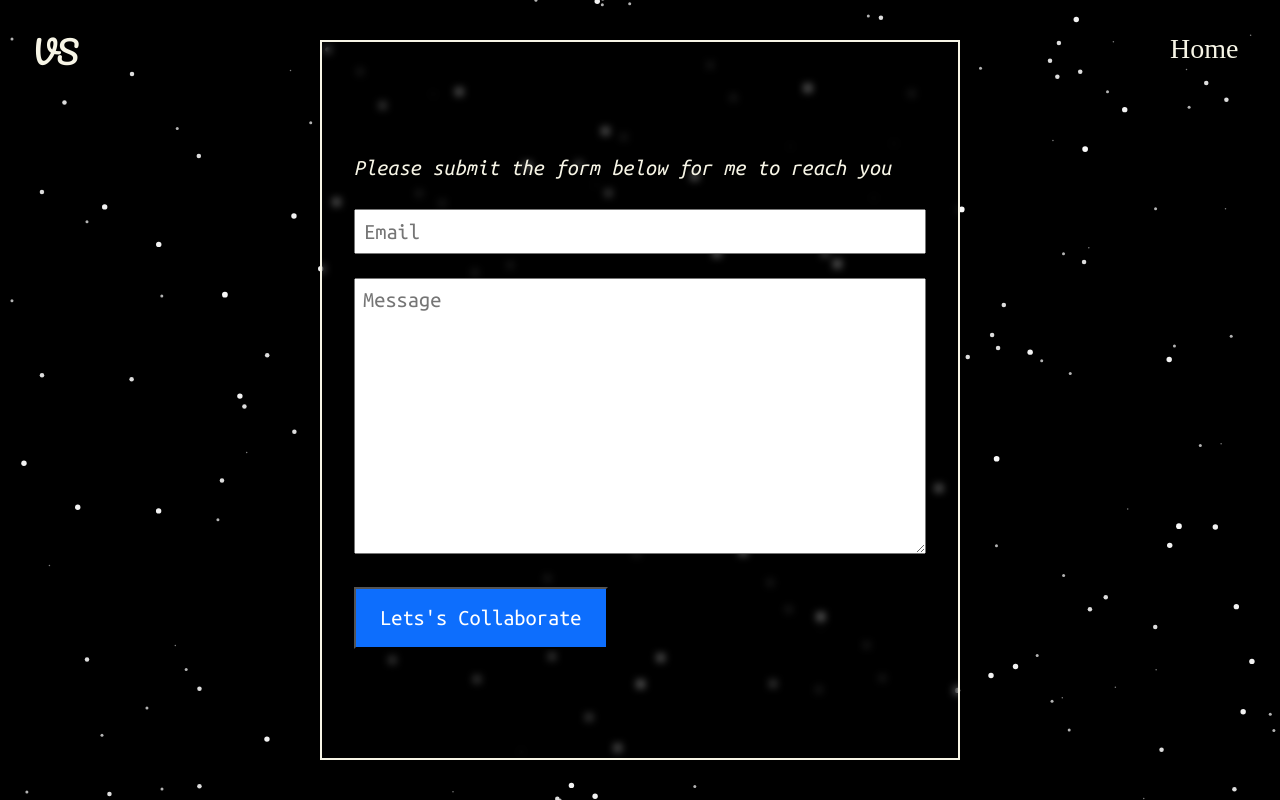
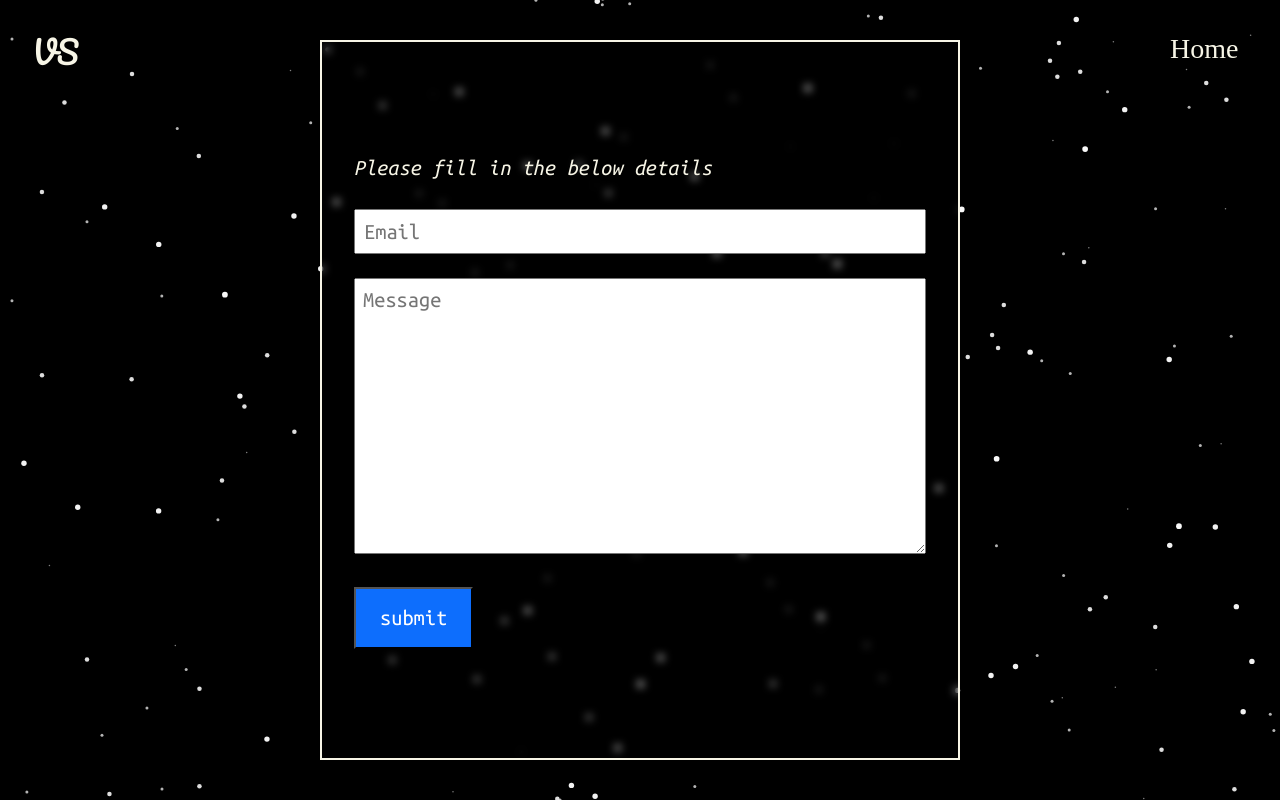
Before and after one commit to Vignesh-Sivaraman/Personal-Portfolio, a React (Create React App) app: page /contact in a window 1280 px wide. Built offline with nearby package versions, Linux system fonts and the light colour scheme.

Commit message:
form text updated

```diff
--- a/src/components/Contact.js
+++ b/src/components/Contact.js
@@ -72,7 +72,7 @@
             initial={{ opacity: 0 }}
             animate={{ opacity: 1, transition: { duration: 1, delay: 1 } }}
           >
-            <div>Please submit the form below for me to reach you</div>
+            <div>Please fill in the below details</div>
             <div>
               {" "}
               <form
@@ -99,7 +99,7 @@
                 </div>
                 <div>
                   <button className=" border-2 bg-primary text-white mt-4 px-4 py-3 my-8 mx-auto flex items-center formbtn ">
-                    Lets's Collaborate
+                    submit
                   </button>
                 </div>
               </form>
```
